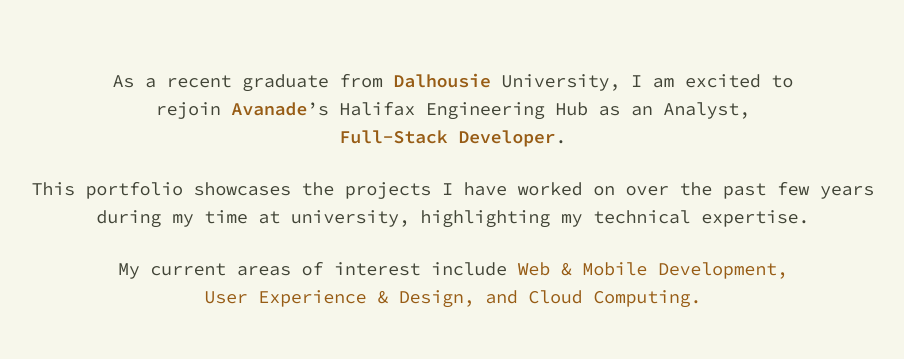
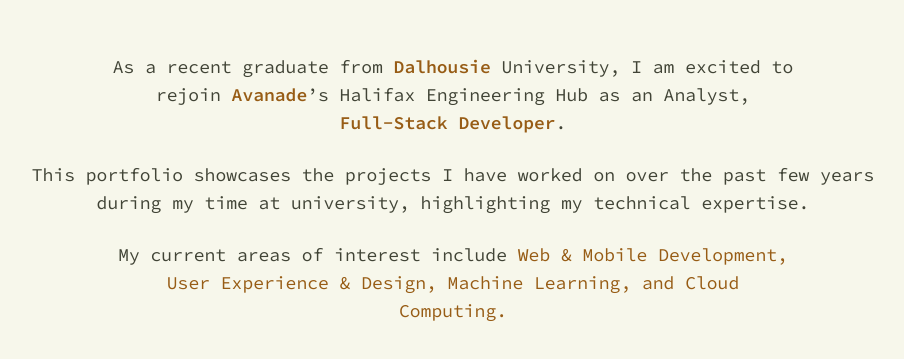
Before and after one commit to JennaCogswell/portfolio, a React (Create React App) app: page / in a window 1280 px wide. Shown: the part 1011-1370 px from the top of the page, without its empty margins (187-1091 px from the left). Built offline with nearby package versions, Linux system fonts and the light colour scheme.

Commit message:
added machine learning in bio

```diff
--- a/src/components/about/About.jsx
+++ b/src/components/about/About.jsx
@@ -21,7 +21,7 @@
         </p>
 
         <p className='w-4/5'>
-          My current areas of interest include <span className='text-accent'>Web & Mobile Development, User Experience & Design, and Cloud Computing.</span>
+          My current areas of interest include <span className='text-accent'>Web & Mobile Development, User Experience & Design, Machine Learning, and Cloud Computing.</span>
         </p>
       </div>
     </div>
```
